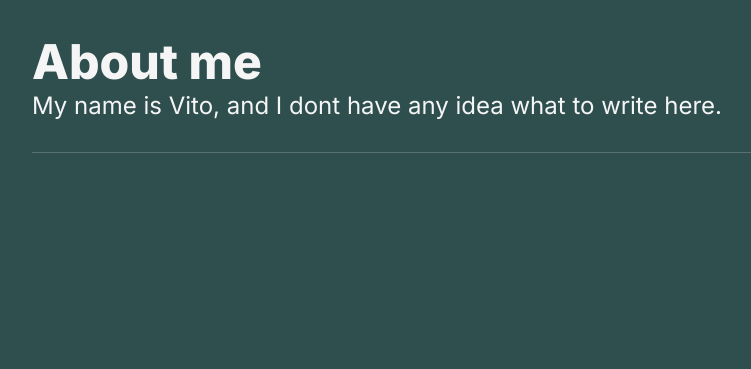
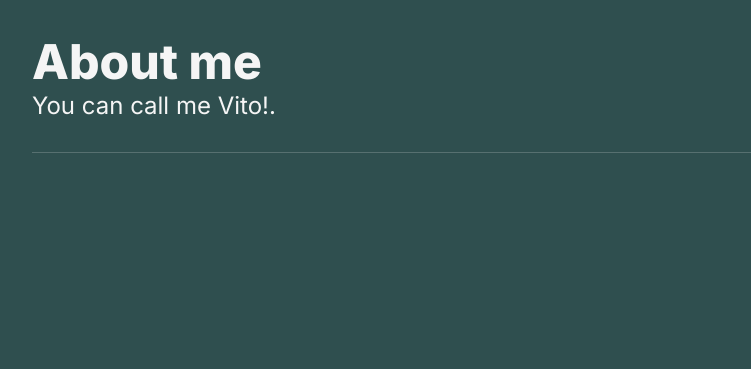
Before and after one commit to vitopm/vitopm.com, a PHP site: page /about-me.php in a window 1280 px wide. Shown: the part 51-420 px from the top of the page, without its empty margins (158-909 px from the left). Run offline with PHP 8.4, Linux system fonts and the light colour scheme.

Commit message:
Changed about me a bit

```diff
--- a/about-me.php
+++ b/about-me.php
@@ -25,7 +25,7 @@
     <main>
         <div class="intro">
             <h1 class="intro--name">About me</h1>
-            <h3 class="intro--description">My name is Vito, and I dont have any idea what to write here.</h3>
+            <h3 class="intro--description">You can call me Vito!.</h3>
         </div>
     </main>
     <footer>
```
